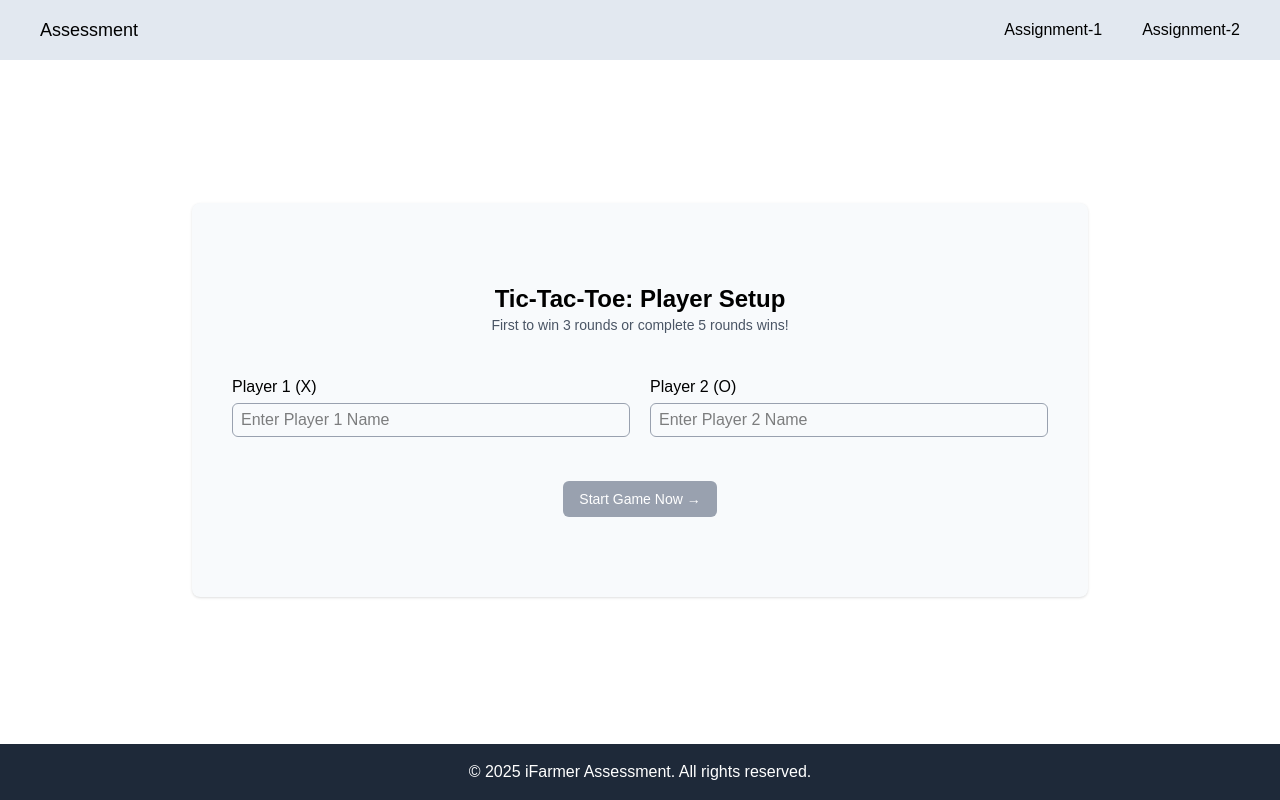
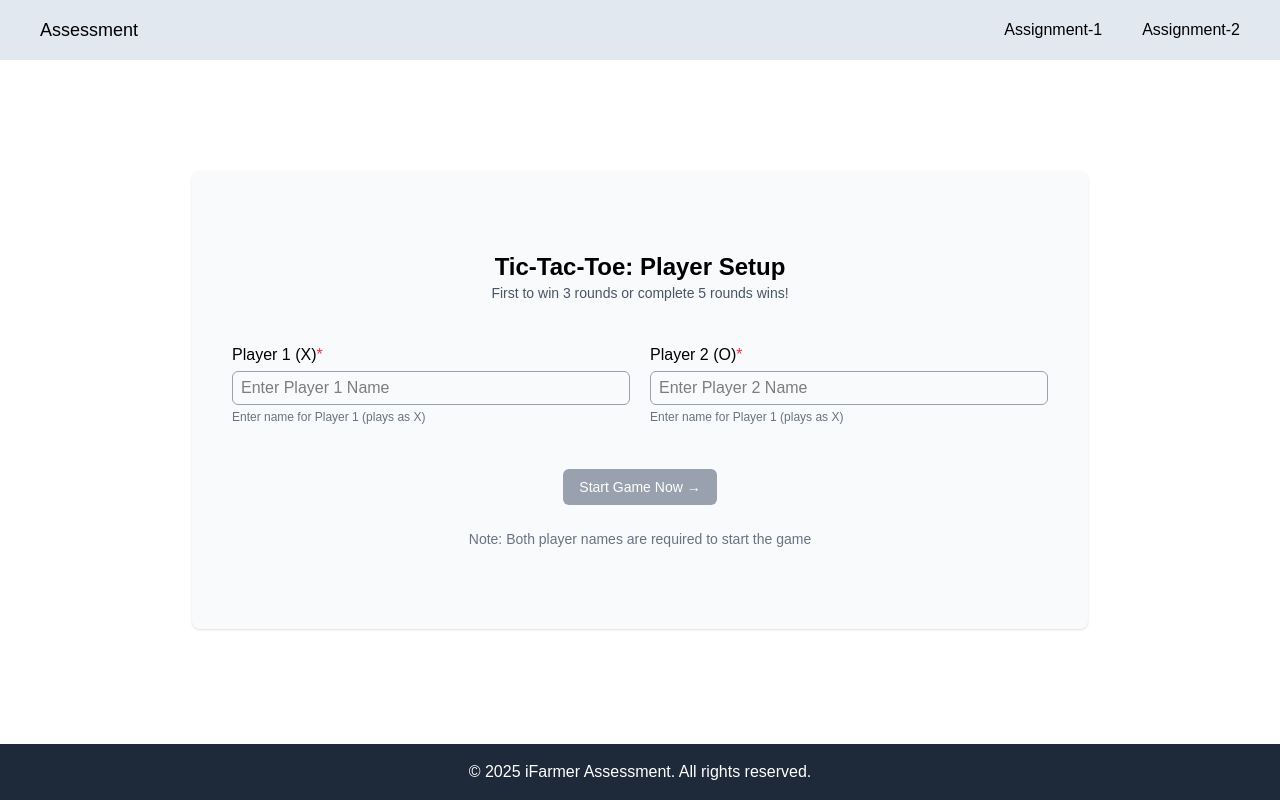
Before and after one commit to mesu-ai/ifarmer-assessment, a Next.js app: page /assignment-1/player-setup in a window 1280 px wide. Built offline with nearby package versions, Linux system fonts and the light colour scheme.

Commit message:
fix: player-setup issues

```diff
--- a/src/app/assignment-1/game/page.tsx
+++ b/src/app/assignment-1/game/page.tsx
@@ -105,14 +105,11 @@ const GamePage = () => {
 
   return (
     <div className='flex items-center justify-center min-h-[80vh]'>
+      <h1 className='sr-only text-xl font-bold'>Tic Tac Toe Game</h1>
       <div className='bg-slate-50 p-10 max-w-4xl w-full rounded-lg shadow-sm'>
-        {/* <PageTitle>Tic-Tac-Toe</PageTitle> */}
-
         {gameOver ? (
           <div className='text-center mb-6'>
-            <h2 className='text-2xl font-bold mb-2 text-red-600'>
-              Game Over!
-            </h2>
+            <h2 className='text-2xl font-bold mb-2 text-red-600'>Game Over!</h2>
             <p className='text-xl mb-4'>
               {finalWinner === 'Tie'
                 ? "It's a tie!"
@@ -134,18 +131,18 @@ const GamePage = () => {
           </div>
         ) : (
           <div className='text-center'>
-            <h2 className='text-lg md:text-xl font-bold mb-4'>
+            <h2 className='text-lg md:text-xl font-bold mb-3 text-green-600'>
               Round {round} of 5
             </h2>
 
             {/* Players and Round Wins */}
-            <div className='mb-4'>
+            <div className='bg-white mb-4 border border-gray-400 rounded-lg px-5 py-1 max-w-sm mx-auto'>
               <p className='text-lg'>
-                <span className='text-orange-500 font-semibold'>
+                <span className='font-semibold'>
                   {players.player1}
                 </span>{' '}
                 (X) vs{' '}
-                <span className='text-orange-500 font-semibold'>
+                <span className='font-semibold'>
                   {players.player2}
                 </span>{' '}
                 (O)
@@ -157,7 +154,7 @@ const GamePage = () => {
             </div>
 
             {/* Current Turn Indicator */}
-            <div className='mb-4 text-lg font-medium text-blue-600'>
+            <div className='mb-4 text-base font-medium text-blue-600'>
               Current Turn: {xIsNext ? players.player1 : players.player2} (
               {xIsNext ? 'X' : 'O'})
             </div>
--- a/src/app/assignment-1/player-setup/page.tsx
+++ b/src/app/assignment-1/player-setup/page.tsx
@@ -4,7 +4,7 @@ import PageTitle from '@/components/ui/PageTitle';
 import { useAppDispatch } from '@/lib/redux/hooks';
 import { setPlayers, resetGame } from '@/lib/redux/features/game/gameSlice';
 import { useRouter } from 'next/navigation';
-import React, { FocusEvent, FormEvent, useState } from 'react';
+import React, { ChangeEvent, FormEvent, useState } from 'react';
 
 interface PlayerProps {
   player1: string;
@@ -19,11 +19,10 @@ const PlayerSetupPage = () => {
     player2: '',
   });
 
-  const handleBlur = (e: FocusEvent<HTMLInputElement>) => {
+  const handleInputChange = (e: ChangeEvent<HTMLInputElement>) => {
+    e.preventDefault();
     const { name, value } = e.target;
-    const newPlayer = { ...players };
-    newPlayer[name as keyof typeof players] = value;
-    setPlayersLocal(newPlayer);
+    setPlayersLocal((prev) => ({ ...prev, [name]: value.trim() }));
   };
 
   const handleSubmit = (e: FormEvent<HTMLFormElement>) => {
@@ -32,6 +31,12 @@ const PlayerSetupPage = () => {
     // Validate both names are provided
     if (!players.player1.trim() || !players.player2.trim()) {
       alert('Both player names are required!');
+      return;
+    }
+
+    // Validate names are different
+    if (players.player1.toLowerCase() === players.player2.toLowerCase()) {
+      alert('Player names must be different!');
       return;
     }
 
@@ -46,16 +51,15 @@ const PlayerSetupPage = () => {
 
   const isFormValid = players.player1.trim() && players.player2.trim();
 
-  console.log({isFormValid});
-
   return (
     <div className='flex items-center justify-center min-h-[80vh]'>
       <div className='bg-slate-50 py-20 px-10 max-w-4xl w-full rounded-lg shadow-sm'>
         <PageTitle className='text-center'>Tic-Tac-Toe: Player Setup</PageTitle>
 
         <div className='text-center mb-6 text-gray-600'>
-          {/* <p>Enter both player&apos;s names to start the game</p> */}
-          <p className='text-sm'>First to win 3 rounds or complete 5 rounds wins!</p>
+          <p className='text-sm'>
+            First to win 3 rounds or complete 5 rounds wins!
+          </p>
         </div>
 
         <form
@@ -68,16 +72,32 @@ const PlayerSetupPage = () => {
               className='block font-medium'
             >
               Player 1 (X)
+              <span
+                className='text-red-500'
+                aria-label='required'
+              >
+                *
+              </span>
             </label>
             <input
               type='text'
               name='player1'
               id='player1'
+              value={players?.player1}
               className='w-full outline-none border border-gray-400 rounded-md px-2 py-1 focus:border-blue-400'
               placeholder='Enter Player 1 Name'
-              onBlur={handleBlur}
+              onChange={handleInputChange}
+              aria-required='true'
+              aria-describedby='player1-helper'
+              maxLength={20}
               required
             />
+            <div
+              id='player1-helper'
+              className='text-xs text-gray-500'
+            >
+              Enter name for Player 1 (plays as X)
+            </div>
           </div>
           <div className='space-y-1'>
             <label
@@ -85,16 +105,32 @@ const PlayerSetupPage = () => {
               className='block font-medium'
             >
               Player 2 (O)
+              <span
+                className='text-red-500'
+                aria-label='required'
+              >
+                *
+              </span>
             </label>
             <input
               type='text'
               name='player2'
               id='player2'
+              value={players?.player2}
               className='w-full outline-none border border-gray-400 rounded-md px-2 py-1 focus:border-blue-400'
               placeholder='Enter Player 2 Name'
-              onBlur={handleBlur}
+              onChange={handleInputChange}
+              aria-required='true'
+              aria-describedby='player2-helper'
+              maxLength={20}
               required
             />
+            <div
+              id='player2-helper'
+              className='text-xs text-gray-500'
+            >
+              Enter name for Player 1 (plays as X)
+            </div>
           </div>
 
           <button
@@ -102,12 +138,20 @@ const PlayerSetupPage = () => {
             disabled={!isFormValid}
             className={`md:col-span-2 mt-2 md:mt-6 mx-auto text-white text-sm px-4 py-2 rounded-md ${
               isFormValid
-                ? 'bg-blue-500 hover:bg-blue-600'
+                ? 'bg-blue-500 hover:bg-blue-600 cursor-pointer'
                 : 'bg-gray-400 cursor-not-allowed'
             }`}
+            aria-describedby='button-help'
           >
             Start Game Now →
           </button>
+
+          <div
+            id='button-help'
+            className='md:col-span-2 text-center text-sm text-gray-500 mt-1'
+          >
+            Note: Both player names are required to start the game
+          </div>
         </form>
       </div>
     </div>
--- a/src/app/layout.tsx
+++ b/src/app/layout.tsx
@@ -15,8 +15,8 @@ const geistMono = Geist_Mono({
 });
 
 export const metadata: Metadata = {
-  title: "Create Next App",
-  description: "Generated by create next app",
+  title: "iFarmer Assessment",
+  description: "Generated by Md Ibrahim Adham Mesu",
 };
 
 export default function RootLayout({
```
